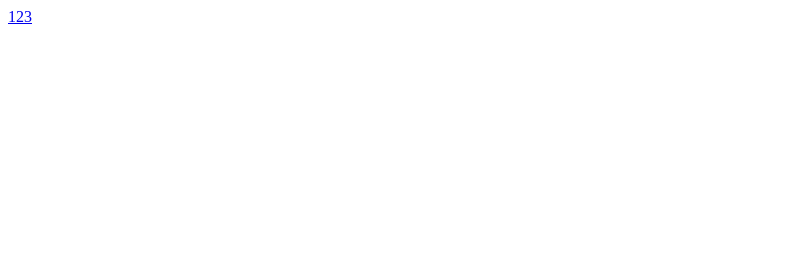
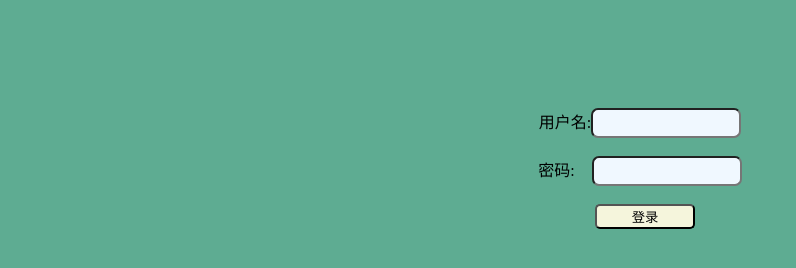
Before and after one commit to Wmingxing/Ke, a plain HTML site: page index.html in a window 1280 px wide. Shown: the whole page, without its empty margins (0-796 px from the left). Drawn offline with Linux system fonts and the light colour scheme.

Commit message:
Update index.html

```diff
--- a/index.html
+++ b/index.html
@@ -1,15 +1,71 @@
-<!DOCTYPE html>
-<html lang="en">
+<html>
 
 <head>
-    <meta charset="UTF-8">
-    <meta http-equiv="X-UA-Compatible" content="IE=edge">
-    <meta name="viewport" content="width=device-width, initial-scale=1.0">
-    <title>登录界面</title>
+    <meta http-equiv="Content-Type" content="text/html;charset=utf-8">
+    <script type="text/javascript">
+        //进行检查
+        function check() {
+            // window.alert($("username").value);
+            if ($("username").value == "xiaowei" && $("pwd").value == "123") {
+                return true;
+            } else {
+                alert("用户名或密码错误");
+                $("username").value = "";
+                $("pwd").value = "";
+                return false;
+
+            }
+        }
+        //获取文档对象
+        function $(id) {
+            return document.getElementById(id);
+        }
+    </script>
+
 </head>
+<style>
+    .user>input {
+        width: 150px;
+        height: 30px;
+        border-radius: 7px;
+        background-color: aliceblue;
+        margin-top: 100px;
+    }
+
+    div {
+        text-align: center;
+    }
+
+    .pwd>input {
+        width: 150px;
+        height: 30px;
+        border-radius: 7px;
+        margin-left: 13px;
+        background-color: aliceblue;
+    }
+
+    .sub>input {
+        margin-left: 10px;
+        width: 100px;
+        border-radius: 5px;
+        background-color: beige;
+    }
+
+    body {
+        background-color: rgb(94, 172, 146);
+    }
+</style>
 
 <body>
-    <a href="./html/个人简介.html">123 </a>
+    <form action="ok.html">
+        <div class="user">
+            用户名:<input type="text" id="username" /><br/></div><br>
+        <div class="pwd"> 密码:
+            <input type="password" id="pwd" /><br><br>
+            <div class="sub">
+                <input type="submit" value="登录" onclick="return check()" /></div>
+    </form>
+
 </body>
 
 </html>
```
